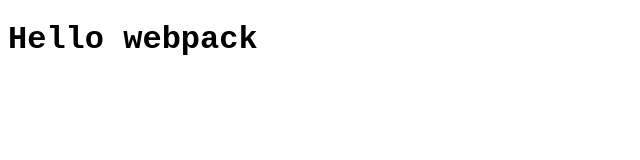
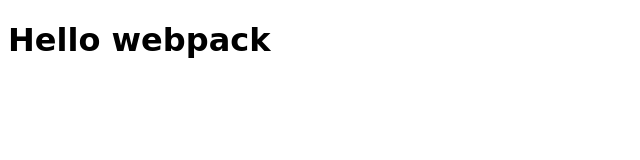
Before and after one commit to TracyMuso/Leaderboard, a website built with webpack: page dist/index.html in a window 1280 px wide. Shown: the whole page, without its empty margins (0-640 px from the left). Built offline with Linux system fonts and the light colour scheme.

Commit message:
add new fonts

```diff
--- a/package.json
+++ b/package.json
@@ -30,7 +30,6 @@
     "stylelint-csstree-validator": "^1.9.0",
     "stylelint-scss": "^3.21.0",
     "webpack": "^5.74.0",
-    "webpack-bundle-analyzer": "^4.6.1",
     "webpack-cli": "^4.10.0",
     "webpack-dev-server": "^4.10.0"
   }
--- a/src/styles.css
+++ b/src/styles.css
@@ -1,12 +1,18 @@
 @font-face {
-    font-family: 'Courier New';
-    src: url('./my-font.woff2') format('woff2'),
-      url('./my-font.woff') format('woff');
-    font-weight: 600;
-    font-style: normal;
+  font-family: 'Bubblegum Sans';
+  font-style: normal;
+  font-weight: 400;
+  src: url('./bubblegum-sans-v16-latin-regular.woff') format('woff'),
+}
+
+@font-face {
+  font-family: 'Fira Sans';
+  font-style: normal;
+  font-weight: 400;
+  src: url('./fira-sans-v16-latin-regular.woff2') format('woff2'),
 }
 
 body {
     width: 100%;
-    font-family: 'Courier New', Courier, monospace;
+    font-family: 'Bubblegum Sans', cursive, sans-serif;
 }
--- a/webpack.config.js
+++ b/webpack.config.js
@@ -1,6 +1,5 @@
 const path = require('path');
 const HtmlWebpackPlugin = require('html-webpack-plugin');
-const  BundleAnalyzerPlugin  = require('webpack-bundle-analyzer').BundleAnalyzerPlugin;
 
 module.exports = {
   mode: 'development',
@@ -13,7 +12,6 @@
       filename: 'index.html',
       template: './src/template.html',
     }),
-    new BundleAnalyzerPlugin(),
   ],
   devtool: 'source-map',
   devServer: {
```
Also changed, not shown: dist/bubblegum-sans-v16-latin-regular.woff (added), dist/bundle4f4755f8e12a79dc3ca4.js, dist/fira-sans-v16-latin-regular.woff2 (added), dist/index.html, dist/my-font.woff (deleted), dist/my-font.woff2 (deleted), src/bubblegum-sans-v16-latin-regular.woff (added), src/fira-sans-v16-latin-regular.woff2 (added), src/my-font.woff (deleted), src/my-font.woff2 (deleted), 2 other files.
